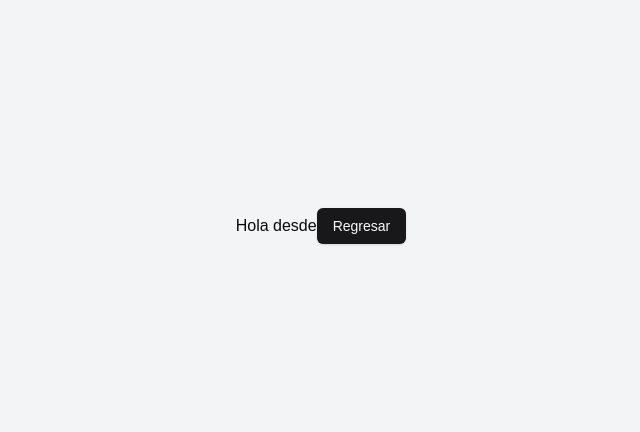
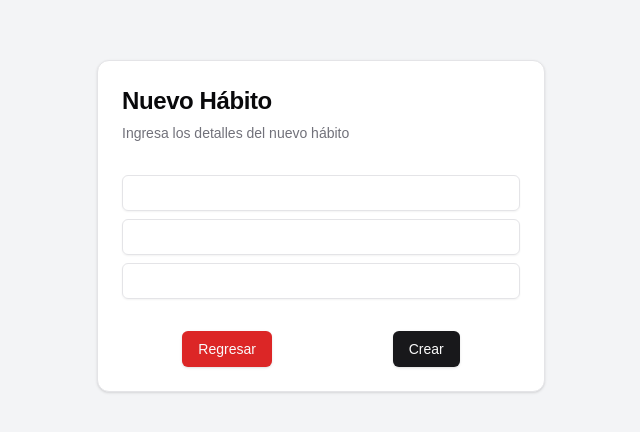
Before and after one commit to David2474/habitTraker, a Next.js app: page /habit in a window 1280 px wide. Shown: the part 174-606 px from the top of the page, without its empty margins (319-959 px from the left). Built offline with nearby package versions, Linux system fonts and the light colour scheme.

Commit message:
add changes in view add habits

```diff
--- a/app/habit/page.tsx
+++ b/app/habit/page.tsx
@@ -1,27 +1,109 @@
-'use client'
+"use client";
+import { useEffect, useState } from "react";
+import { useRouter } from "next/navigation";
 import {
   Card,
   CardContent,
   CardTitle,
-    CardHeader
+  CardHeader,
+  CardFooter,
+  CardDescription,
 } from "@/components/ui/card";
 import { Button } from "@/components/ui/button";
-import { useRouter } from 'next/navigation';
+import { Input } from "@/components/ui/input";
 
+interface values {
+  title: string;
+  description: string;
+  frecuencia: string;
+}
 
-export default function AddHabit(){
+export default function AddHabit() {
+  const router = useRouter();
+  const [title, setTitulo] = useState("");
+  const [description, setDescription] = useState("");
+  const [frecuencia, setFrecuencia] = useState("");
+  const [arrayValues, setArrayValues] = useState<values[]>([]);
 
-    const router = useRouter();
+  // Cargar los hábitos guardados al montar el componente
+  useEffect(() => {
+    const savedValues = JSON.parse(localStorage.getItem("habitos") || "[]");
+    setArrayValues(savedValues);
+  }, []);
+
+  const handleSetValues = () => {
+    const objectValues: values = {
+      title: title,
+      description: description,
+      frecuencia: frecuencia,
+    };
+
+    console.log("Objeto agregado:", objectValues);
+
+    // Usamos el valor anterior del array para agregar el nuevo objeto
+    setArrayValues((prevArray) => {
+      const updatedArray = [...prevArray, objectValues];
+
+      // Guardamos el array actualizado en localStorage
+      localStorage.setItem("habitos", JSON.stringify(updatedArray));
+
+      console.log("Array actualizado:", updatedArray); // Verificamos el array actualizado
+      return updatedArray;
+    });
+
+    router.push("/");
+  };
+
   const handleToBack = () => {
-        router.push('/')
-    }
+    router.push("/");
+  };
 
   return (
     <div className="h-screen w-screen flex justify-center items-center bg-gray-100">
-            <p>Hola desde</p>
-            <Button onClick={handleToBack}>
+      <Card className="w-full max-w-md">
+        <CardHeader>
+          <CardTitle>
+            <h1 className="text-2xl">Nuevo Hábito</h1>
+          </CardTitle>
+          <CardDescription>
+            Ingresa los detalles del nuevo hábito
+          </CardDescription>
+        </CardHeader>
+
+        <CardContent>
+          <Input
+            type="text"
+            className="my-2"
+            id="title"
+            value={title}
+            onChange={(e) => setTitulo(e.target.value)}
+          />
+          <Input
+            type="text"
+            className="my-2"
+            id="description"
+            value={description}
+            onChange={(e) => setDescription(e.target.value)}
+          />
+          <Input
+            type="text"
+            className="my-2"
+            id="frecuencia"
+            value={frecuencia}
+            onChange={(e) => setFrecuencia(e.target.value)}
+          />
+        </CardContent>
+
+        <CardFooter className="flex justify-around">
+          <Button
+            className="bg-red-600 hover:bg-red-700"
+            onClick={handleToBack}
+          >
             Regresar
           </Button>
+          <Button onClick={handleSetValues}>Crear</Button>
+        </CardFooter>
+      </Card>
     </div>
   );
 }
--- /dev/null
+++ b/components/ui/input.tsx
@@ -0,0 +1,22 @@
+import * as React from "react"
+
+import { cn } from "@/lib/utils"
+
+const Input = React.forwardRef<HTMLInputElement, React.ComponentProps<"input">>(
+  ({ className, type, ...props }, ref) => {
+    return (
+      <input
+        type={type}
+        className={cn(
+          "flex h-9 w-full rounded-md border border-input bg-transparent px-3 py-1 text-base shadow-sm transition-colors file:border-0 file:bg-transparent file:text-sm file:font-medium file:text-foreground placeholder:text-muted-foreground focus-visible:outline-none focus-visible:ring-1 focus-visible:ring-ring disabled:cursor-not-allowed disabled:opacity-50 md:text-sm",
+          className
+        )}
+        ref={ref}
+        {...props}
+      />
+    )
+  }
+)
+Input.displayName = "Input"
+
+export { Input }
```
Lines whose indentation alone changed are shown as unchanged.
